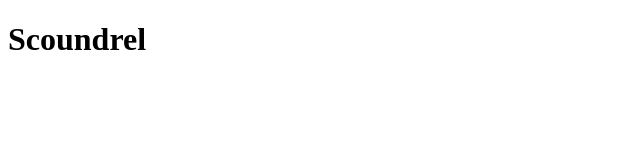
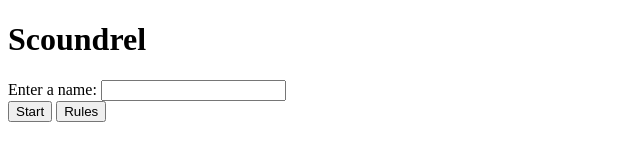
Before and after one commit to matecg/scoundrel-web, a website: page index.html in a window 1280 px wide. Shown: the whole page, without its empty margins (0-640 px from the left). Drawn offline with Linux system fonts and the light colour scheme.

Commit message:
add a few tags to HTML index page

```diff
--- a/index.html
+++ b/index.html
@@ -6,6 +6,18 @@
   <title>Scoundrel</title>
 </head>
 <body>
-  <h1>Scoundrel</h1>
+  <div>
+    <h1>Scoundrel</h1>
+    <div>
+      <label for="username">Enter a name:</label>
+      <input type="text" name="username" id="username">
+      <span></span>
+    </div>
+    <div>
+      <button>Start</button>
+      <button>Rules</button>
+    </div>
+  </div>
+  <script type="module" src="index.js"></script>
 </body>
 </html>
```
